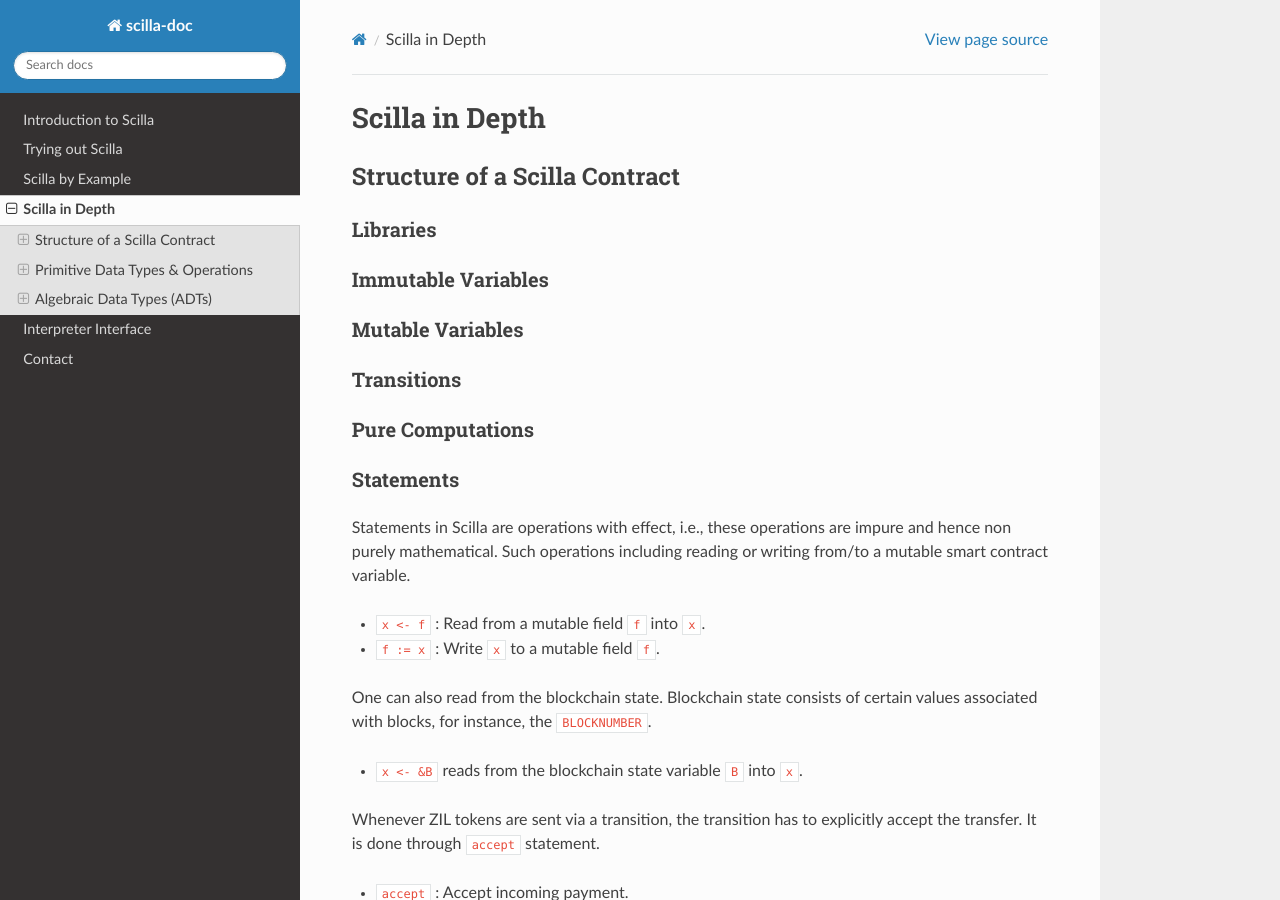
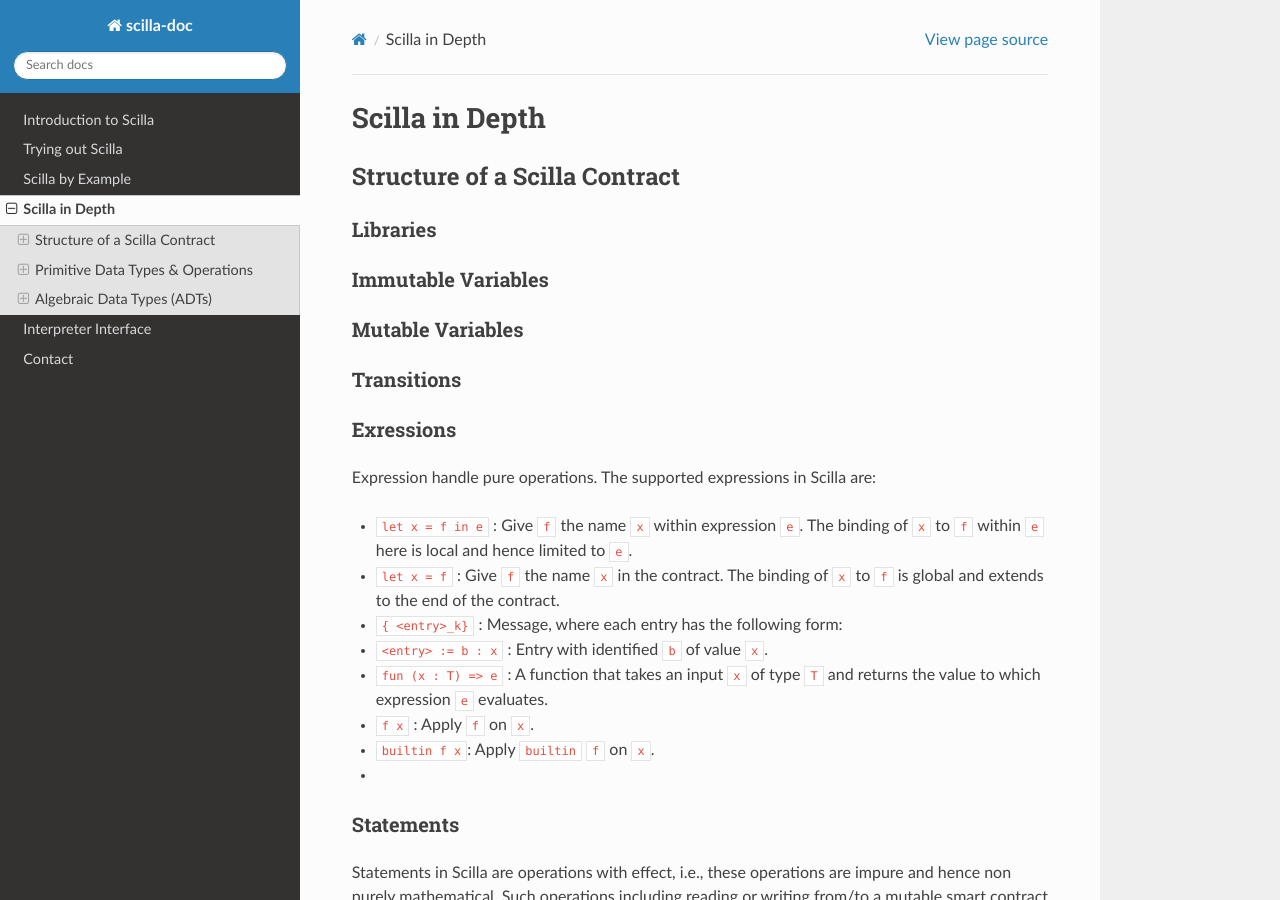
Before and after one commit to Zilliqa/scilla-docs, a Sphinx documentation site: the page built from docs/source/scilla-in-depth.rst, in a window 1280 px wide and 900 px high. Built offline with Sphinx 7.4.7 and the Read the Docs theme 2.0.0, drawn with Linux system fonts in a browser that asks for light colours.

Commit message:
Added pure expressions

```diff
--- a/docs/source/scilla-in-depth.rst
+++ b/docs/source/scilla-in-depth.rst
@@ -17,8 +17,32 @@ Mutable Variables
 Transitions
 ************
 
-Pure Computations
-*****************
+Exressions
+************
+
+Expression handle pure operations. The supported expressions in Scilla are:
+
+- ``let x = f in e`` :  Give ``f`` the name ``x`` within expression ``e``.
+  The binding of ``x`` to ``f`` within ``e`` here is local and hence limited to ``e``.
+
+- ``let x = f`` : Give  ``f`` the name ``x`` in the contract. The binding of
+  ``x`` to ``f`` is global and extends to the end of the contract.
+
+
+- ``{ <entry>_k}`` : Message, where each entry has the following form:
+
+- ``<entry> := b : x`` : Entry with identified ``b`` of value ``x``.
+
+- ``fun (x : T) => e`` : A function that takes an input ``x`` of type ``T`` and
+  returns the value to which expression ``e`` evaluates.
+
+- ``f x`` : Apply ``f`` on ``x``.
+
+- ``builtin f x``: Apply ``builtin`` ``f`` on ``x``.
+
+-
+
+
 
 Statements
 ***********
@@ -34,8 +58,6 @@ One can also read from the blockchain state. Blockchain state consists of
 certain values associated with blocks, for instance, the ``BLOCKNUMBER``.
 
 - ``x <- &B`` reads from the blockchain state variable ``B`` into ``x``.
-
-
 
 Whenever ZIL tokens are sent via a transition, the transition has to explicitly
 accept the transfer. It is done through ``accept`` statement.
```
